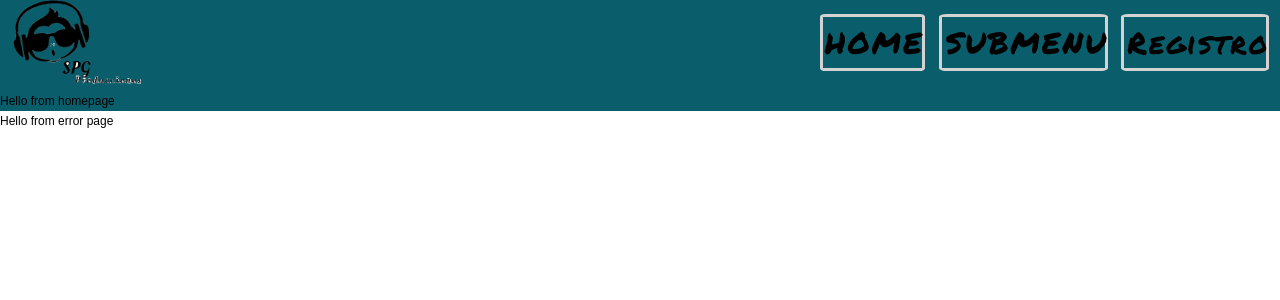
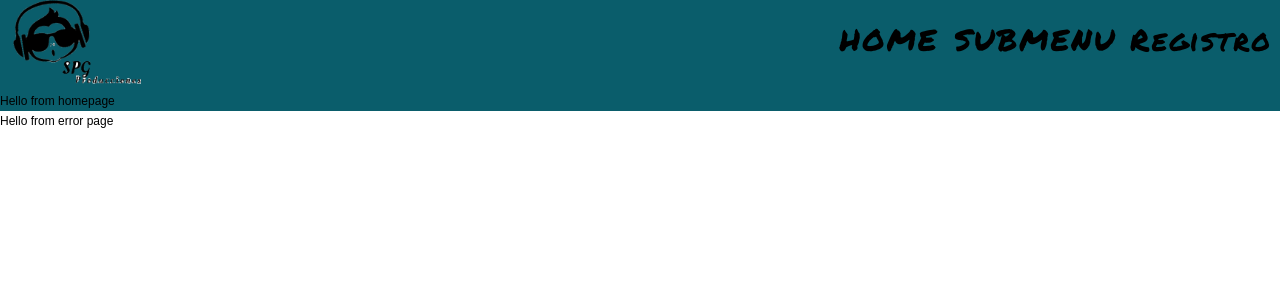
Before and after one commit to pilarrus/react-provisional-name, a React (Create React App) app: page / in a window 1280 px wide. Shown: the top 300 px of the page. Built offline with nearby package versions, Linux system fonts and the light colour scheme.

Commit message:
arreglosVarios

```diff
--- a/src/sass/layout/_navbar.scss
+++ b/src/sass/layout/_navbar.scss
@@ -34,10 +34,10 @@
 nav .buttons-container {
   a {
     align-self: center;
-    border: solid 3px lightgray;
+    //border: solid 1px lightgray;
     padding: 0% 2%;
     margin: 1%;
-    border-radius: 5%;
+    //border-radius: 5%;
     text-decoration: none;
     color: black;
     font-family: $font-tittle;
@@ -48,7 +48,7 @@ nav .buttons-container {
   display: none;
   z-index: 10000;
   position: absolute;
-  top: 15%;
+  top: 10%;
   right: 5%;
 }
 .submenu:hover .contenidosubmenu {
```
